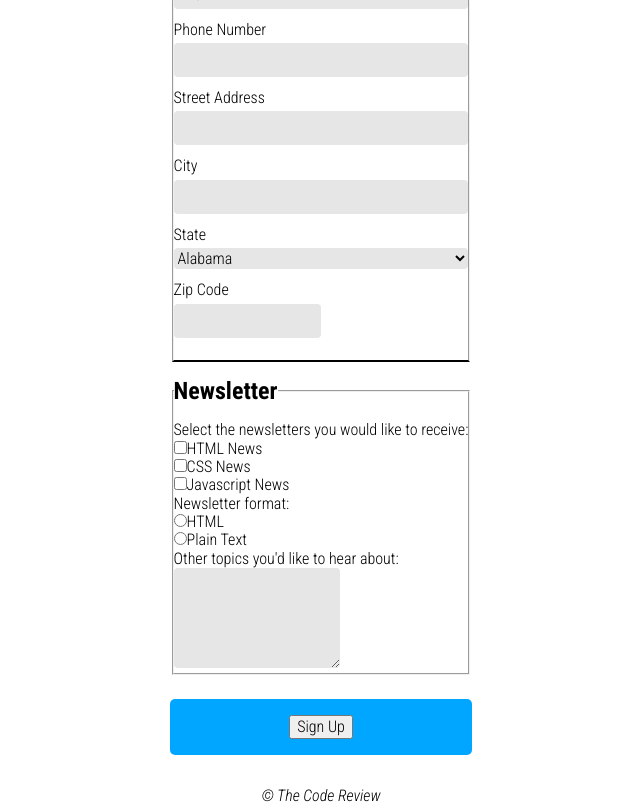
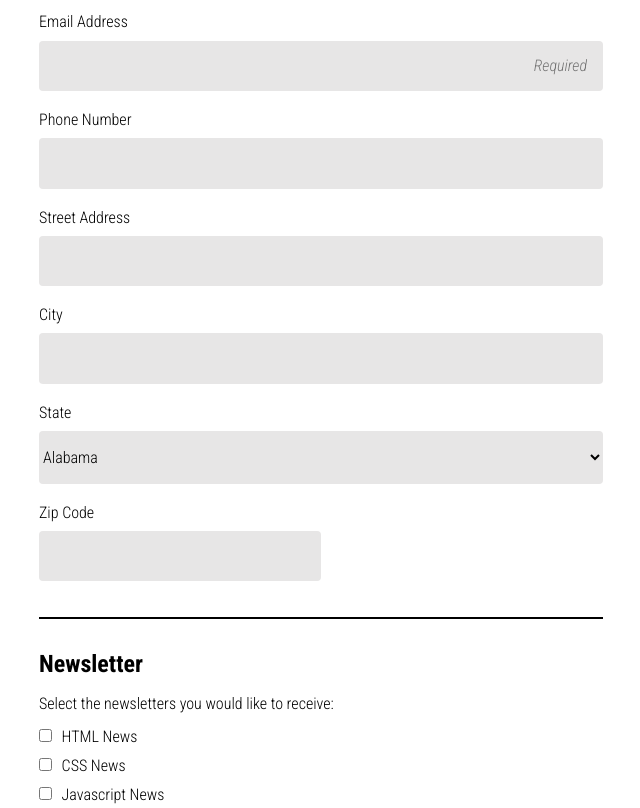
Before and after one commit to TMC50/online-registration-form, a plain HTML site: page index.html in a window 1280 px wide. Shown: the part 380-1188 px from the top of the page, without its empty margins (319-959 px from the left). Drawn offline with Linux system fonts and the light colour scheme.

Commit message:
Updated CSS and HTML Content

```diff
--- a/CSS/styles.css
+++ b/CSS/styles.css
@@ -11,21 +11,10 @@ h1 {
     color: white;
     font-size: 1.5rem;
     margin-top: 0;
+    margin-bottom: 0;
     padding-top: 1.5rem;
     padding-bottom: 1.5rem;
     text-align: center;
-}
-
-#newsletter_signup {
-    padding-bottom: 1rem;
-    margin-bottom: .3rem;
-    border-bottom: 4px solid black;
-    text-align: center;
-}
-
-div {
-    margin-left: 1rem;
-    margin-right: 1rem;
 }
 
 body {
@@ -33,41 +22,62 @@ body {
     font-weight: 300;
 }
 
+div {
+    max-width: 600px;
+}
+
+.newsletter_signup {
+    padding-right: .5rem;
+    padding-bottom: 1.5rem;
+    padding-left: .5rem;
+    margin: 0 1rem;
+    text-align: center;
+    border-bottom: 4px solid black;
+}
+
+.form_container {
+    padding-top: 1.5rem;
+    margin: .3rem 1rem 0 1rem;
+    border-top: 2px solid black;
+}
+
 legend {
     font-weight: bold;
     font-size: 1.5rem;
 }
 
-/*form {
-    border: none;
-}*/
-
-.main_container {
-    padding-top: 1rem;
-    border-top: 2px solid black;
-}
 
 .flex_fieldset1, .flex_fieldset2 {
     padding-left: 0;
     padding-right: 0;
+    border-left: none;
+    border-right: none;
 }
 
 .flex_fieldset1 {
+    border-top: none;
     border-bottom: 2px solid black;
     padding-top: 1rem;
+    padding-bottom: 1rem;
     margin-bottom: 1rem;
 }
 
 .flex_fieldset2 {
     padding-top: 1rem;
     padding-bottom: 0rem;
+    margin-top: 2rem;
+    border-top: none;
+    border-bottom: none;
 }
 
 #name, #email, #phone, #address, #city, #state, #zip {
     background-color: rgb(231, 230, 230);
-    line-height: 2rem;
     border: none;
     border-radius: 4px;
+    padding-top: 1rem;
+    padding-bottom: 1rem;
+    margin-top: .3rem;
+    margin-bottom: 1.25rem;
 }
 
 #topic {
@@ -75,10 +85,32 @@ legend {
     line-height: 3rem;
     border: none;
     border-radius: 4px;
+    width: 100%;
+    margin-top: 1rem;
 }
 
 #zip {
     width: 50%;
+}
+
+#html_newsletter, #html_format {
+    margin-top: 1rem;
+    margin-bottom: .5rem;
+}
+
+#css_newsletter {
+    margin-top: .5rem;
+    margin-bottom: .5rem;
+}
+
+#plain_text_format {
+    margin-top: .5rem;
+    margin-bottom: 1.5rem;
+}
+
+#javascript_newsletter {
+    margin-top: .5rem;
+    margin-bottom: 1.5rem;
 }
 
 .flex_fieldset1 input {
@@ -93,13 +125,25 @@ legend {
     margin-bottom: .25rem;
 }
 
-/*label[class="newsletter_label"] {
-    margin-bottom: 1rem;
-}*/
+[placeholder="Required"] {
+    text-align: right;
+    padding-right: 1rem;
+    font-style: italic;
+}
 
-.signup_button {
+[type="checkbox"] {
+    margin-right: .6rem;
+}
+
+[type="radio"] {
+    margin-right: .6rem;
+}
+
+button {
     background-color: rgb(0, 166, 255);
     cursor: pointer;
+    font-size: 1.3rem;
+    font-weight: bold;
     border-radius: 5px;
     margin-top: 1.5rem;
     margin-left: 0rem;
@@ -107,18 +151,29 @@ legend {
     padding-top: 1rem;
     padding-bottom: 1rem;
     color: white;
+    width: 100%;
 }
 
 footer {
-    margin-top: 2rem;
+    margin-top: 1rem;
     margin-bottom: 1.5rem;
+    padding-top: 1rem;
 }
 
 
 
 /*------FlexBox------*/
 
+.wrapper {
+    display: flex;
+    flex-direction: column;
+    margin: auto;
+}
 
+.newsletter_signup, .form_container {
+    display: flex;
+    flex-direction: column;
+}
 
 .flex_fieldset1 {
     display: flex;
@@ -127,15 +182,15 @@ footer {
 
 .signup_button, .footer_class {
     display: flex;
-    justify-content: center;
+    flex-direction: column;
+    align-items: center;
 }
 
 
 /*------Media Queries------*/
 
+
+
 @media (min-width: 768px) {
-    .main_container {
-        display: flex;
-        justify-content: center;
-    }
+
 }
--- a/index.html
+++ b/index.html
@@ -14,12 +14,13 @@
 <body>
     <h1>THE CODE REVIEW</h1>
 
-    <div id="newsletter_signup">
+    <div class="wrapper">
+        <div class="newsletter_signup">
             <h2>Signup for our newsletter</h2>
             <p>Get the latest news on how your code is doing right in your inbox</p>
         </div>
 
-    <div class="main_container">
+        <div class="form_container">
             <form action="index.html" method="post">
                 <fieldset class="flex_fieldset1">
                     <legend>Contact Information</legend>
@@ -73,6 +74,7 @@
                 </div>
             </form>
         </div>
+    </div>
 
     <footer class="footer_class">
         <em>&copy; The Code Review</em>
```
Lines whose indentation alone changed are shown as unchanged.
